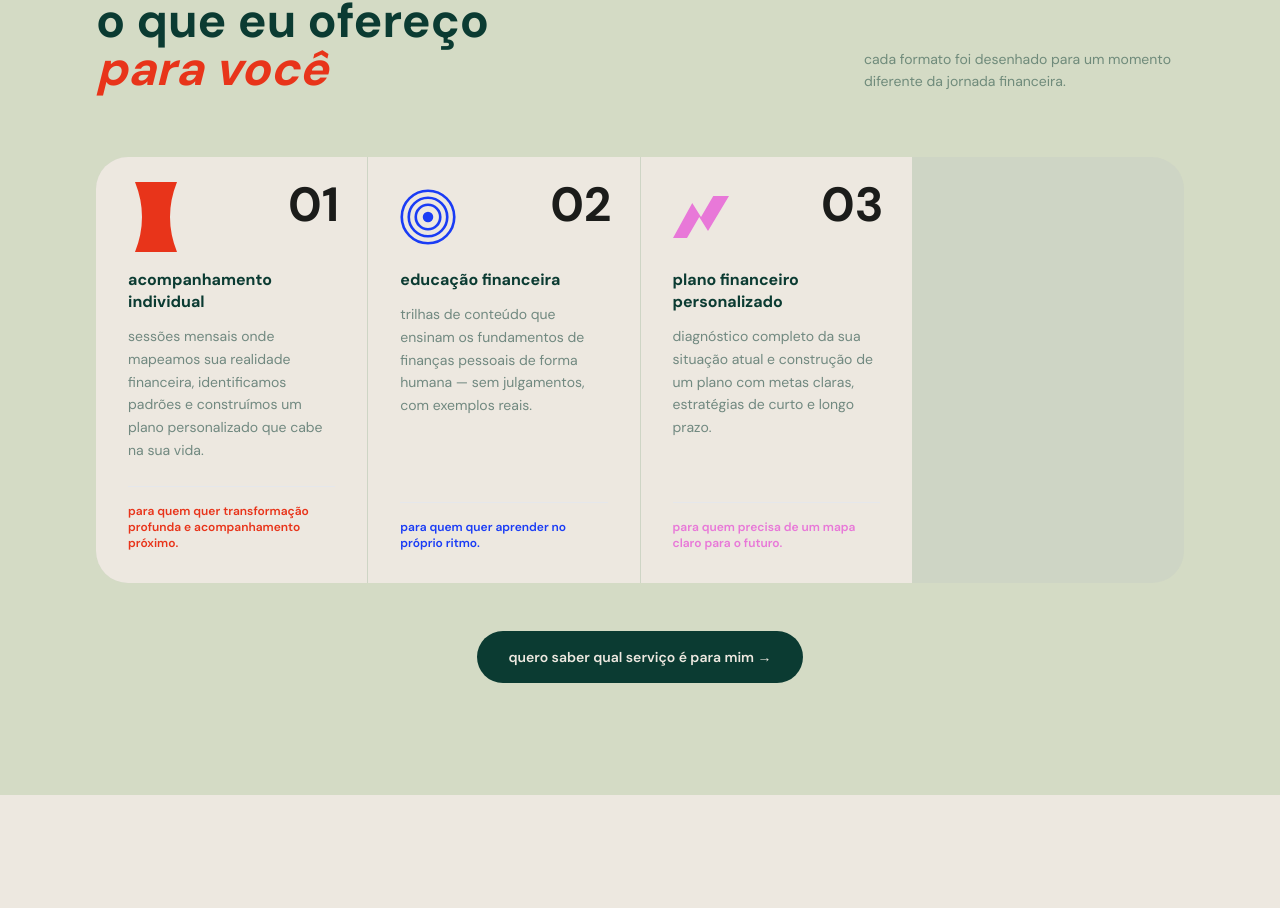
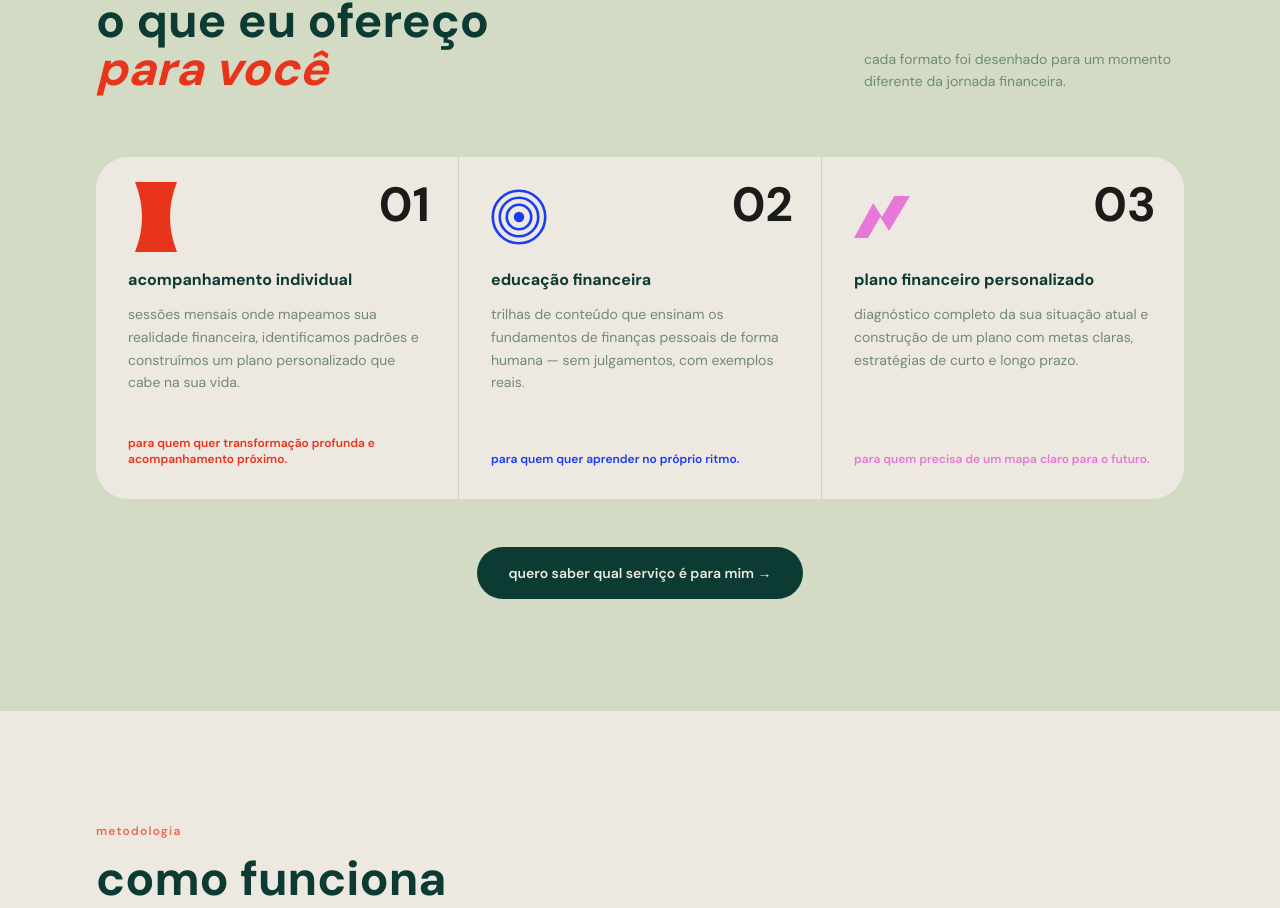
Before and after one commit to marcos666carv/marcelle, a Next.js app in the folder marcelle-platform/apps/site/: page / in a window 1280 px wide. Shown: the part 1743-2651 px from the top of the page. Built offline with nearby package versions, Linux system fonts and the light colour scheme.

Commit message:
style: fix grid columns to fill space in services section

```diff
--- a/marcelle-platform/apps/site/src/components/ServicesSection.tsx
+++ b/marcelle-platform/apps/site/src/components/ServicesSection.tsx
@@ -85,7 +85,7 @@
 
         {/* Cards — 4 colunas lado a lado */}
         <motion.div
-          className="grid grid-cols-1 sm:grid-cols-2 lg:grid-cols-4 gap-px bg-border/30 rounded-3xl overflow-hidden"
+          className="grid grid-cols-1 sm:grid-cols-2 lg:grid-cols-3 gap-px bg-border/30 rounded-3xl overflow-hidden"
           variants={container}
           initial="hidden"
           whileInView="show"
```
